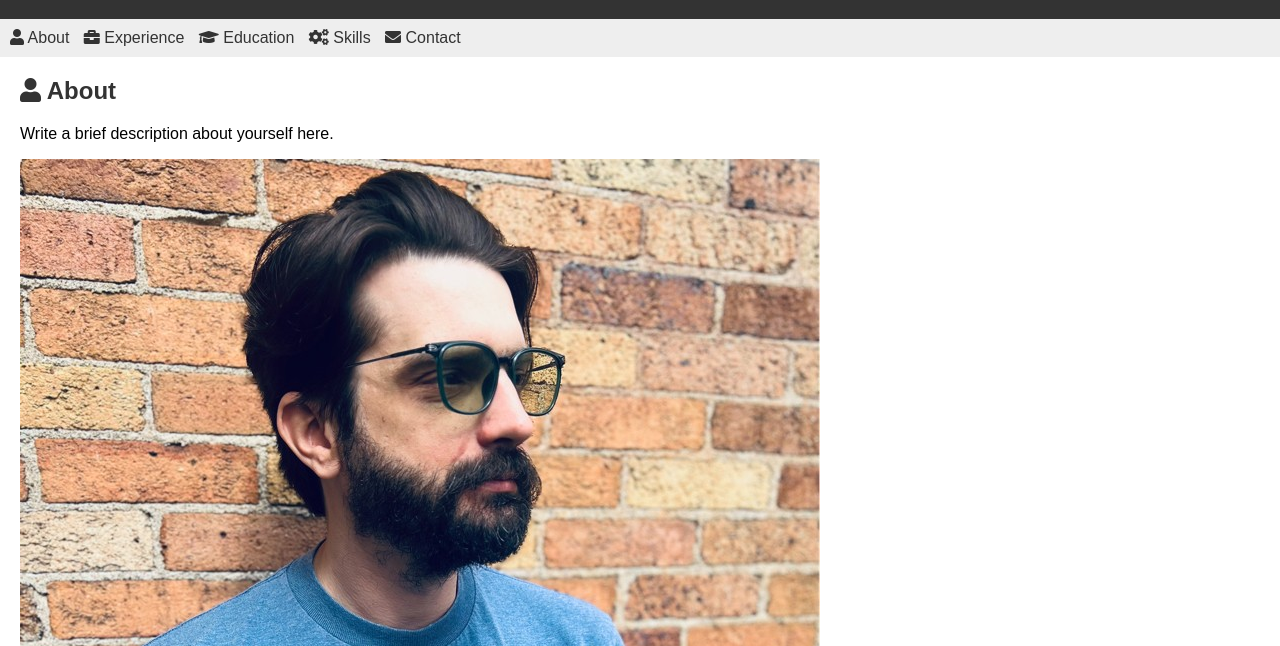
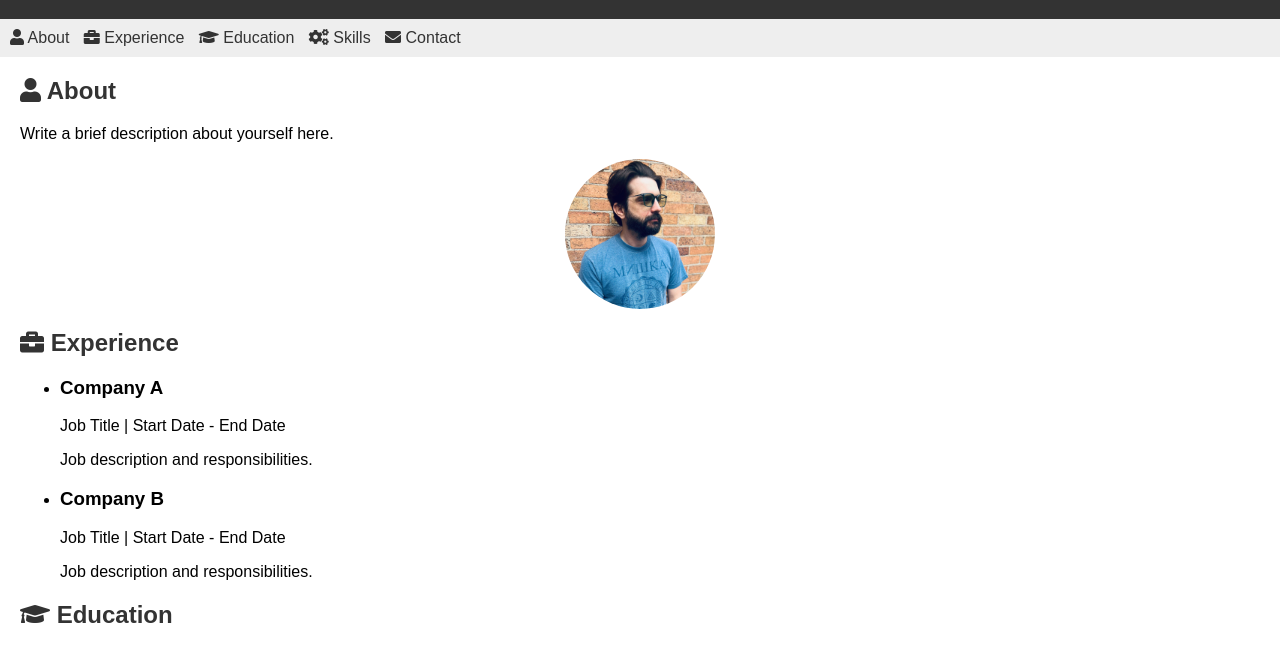
Before and after one commit to jcacc/jcacc.github.io, a plain HTML site: page index.html in a window 1280 px wide. Shown: the part 149-795 px from the top of the page. Drawn offline with Linux system fonts and the light colour scheme.

Commit message:
changing picture format

```diff
--- a/index.html
+++ b/index.html
@@ -28,7 +28,7 @@
         <p>Write a brief description about yourself here.</p>
       </div>
       <div class="about-photo">
-        <img src="profile-photo.jpg" alt="Profile Photo">
+        <img class="profile-image" src="profile-photo.jpg" alt="Profile Photo">
       </div>
     </div>
   </section>
--- a/style.css
+++ b/style.css
@@ -48,3 +48,18 @@ footer {
   padding: 10px;
   text-align: center;
 }
+
+.about-photo {
+  width: 150px; /* Adjust the width as per your preference */
+  height: 150px; /* Adjust the height as per your preference */
+  border-radius: 50%;
+  overflow: hidden;
+  margin-left: auto;
+  margin-right: auto;
+}
+
+.profile-image {
+  display: block;
+  width: 100%;
+  height: auto;
+}
```
